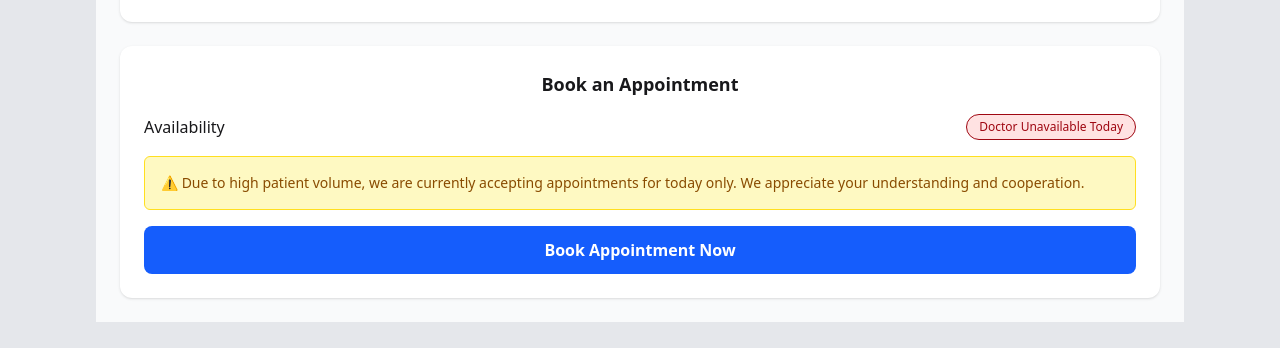
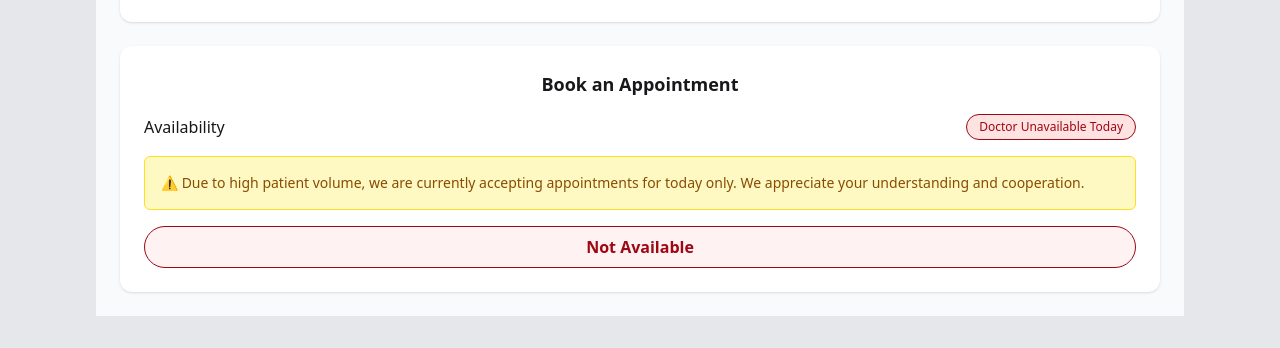
Before and after one commit to zunaid1/health-hub-app, a React (Vite) app: page /doctor-details/1 in a window 1280 px wide. Shown: the part 591-939 px from the top of the page. Built offline with nearby package versions, Linux system fonts and the light colour scheme.

Commit message:
in Details Page Disable button condition Added

```diff
--- a/src/components/AppointmentChart.jsx
+++ b/src/components/AppointmentChart.jsx
@@ -1,5 +1,5 @@
 import React from 'react';
-import { BarChart, Bar, Cell, XAxis, YAxis, CartesianGrid } from 'recharts';
+import { BarChart, Bar, Cell, XAxis, YAxis, CartesianGrid, ResponsiveContainer } from 'recharts';
 
 // const data = [
 // 	{
@@ -42,7 +42,11 @@ const AppointmentChart = ({ displayDoctor }) => {
 	return (
 		<div>
 			Rechart
-			<div>
+
+
+			<div className='w-full max-w-full overflow-x-auto'>
+			<ResponsiveContainer width="100%" height={400}>
+
 				<BarChart
 					width={1000}
 					height={400}
@@ -63,7 +67,12 @@ const AppointmentChart = ({ displayDoctor }) => {
 						))}
 					</Bar>
 				</BarChart>
+				</ResponsiveContainer>
+
 			</div>
+
+
+
 		</div>
 	);
 };
--- a/src/pages/DoctorDetails.jsx
+++ b/src/pages/DoctorDetails.jsx
@@ -113,10 +113,23 @@ const DoctorDetails = () => {
 					⚠️ Due to high patient volume, we are currently accepting appointments for today only. We appreciate your understanding and cooperation.
 				</div>
 
+				{
+					doctorStatus === 'Available' ? (
+						<Button onClick={handleBooking}
+					label='Book Appointment Now' />
+					) :
+						(
+							<button className="w-full bg-red-50 text-red-800 font-semibold py-2 px-4 rounded-4xl border border-red-800 hover:bg-red-500 hover:text-white  transition cursor-not-allowed" disabled>
+								Not Available
+							</button>
+						)
+				}
 
 
-				<Button onClick={handleBooking}
-					label='Book Appointment Now' />
+
+
+
+
 
 
 			</div>
```
Also changed, not shown: src/utils/index.js (+8 -0 lines).
